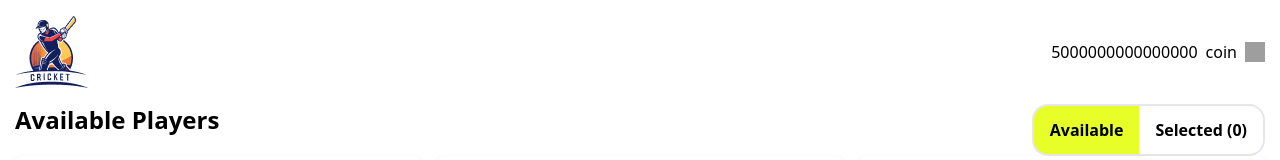
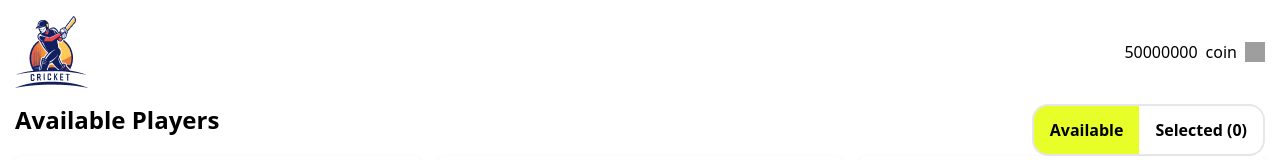
Before and after one commit to Habib0088/Cricket, a React (Vite) app: page / in a window 1280 px wide. Shown: the top 160 px of the page. Built offline with nearby package versions, Linux system fonts and the light colour scheme; grey boxes are pictures that could not be loaded.

Commit message:
all done with functionality

```diff
--- a/public/players.json
+++ b/public/players.json
@@ -12,7 +12,7 @@
   },
   {
     "id": 2,
-    "image": "https://p.imgci.com/db/PICTURES/CMS/220400/220451.jpg",
+    "image": "https://media.assettype.com/outlookindia/import/uploadimage/library/16_9/16_9_5/IMAGE_1653364950.webp?w=1200&h=675&auto=format%2Ccompress&fit=max&enlarge=true",
     "name": "Daniel Brooks",
     "country": "Australia",
     "role": "All-Rounder",
@@ -23,7 +23,7 @@
   },
   {
     "id": 3,
-    "image": "https://media.crictracker.com/media/featureimage/2020/09/Ali-Khan.jpg",
+    "image": "https://i0.wp.com/crictoday.com/wp-content/uploads/2024/06/ali-khan-241131300-16x9_0.webp?fit=1200%2C675&ssl=1",
     "name": "Ali Khan",
     "country": "Pakistan",
     "role": "Bowler",
--- a/src/App.jsx
+++ b/src/App.jsx
@@ -13,7 +13,7 @@ let fetchData = async () => {
 let jsonData = fetchData();
 
 function App() {
-  let [availableBalance, setAvailableBalance] = useState(5000000000000000);
+  let [availableBalance, setAvailableBalance] = useState(50000000);
   let [purchasedPlayers, setPurchasedPlayers] = useState([]);
 
   let removedPlayers=(para)=>{
```
